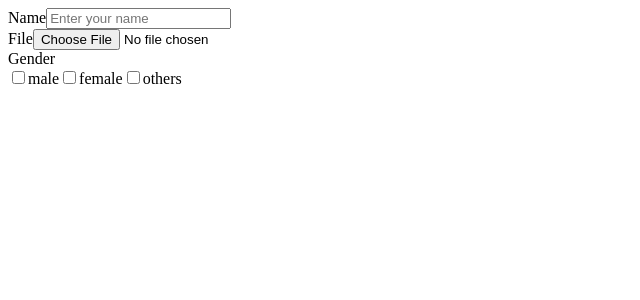
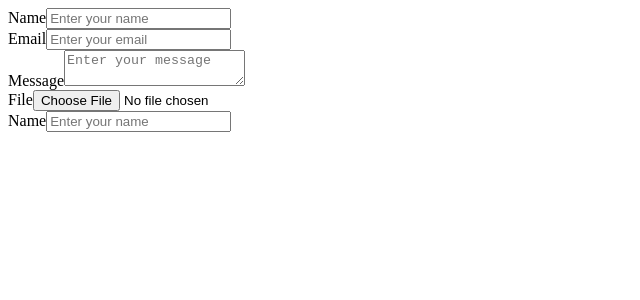
Before and after one commit to aayushgelal/dynamic_form_, a React (Vite) app: page / in a window 1280 px wide. Shown: the top 300 px of the page, without its empty margins (0-640 px from the left). Built offline with nearby package versions, Linux system fonts and the light colour scheme.

Commit message:
change in approach

```diff
--- a/src/App.tsx
+++ b/src/App.tsx
@@ -30,16 +30,14 @@ export default function App() {
 
   return (
     <main>
-      <FormField id="name" />
-      <FormField id="file" />
-      <FormField id="checkbox" options={["male", "female", "others"]} />
-      {/* <DynamicForm
-        formType={currentFormType}
-        formSchema={formSchema}
-        onSubmit={handleFormSubmit}
-      /> */}
-      {/* <InputField id="name" />
-      <InputField id="gender" /> */}
+
+      <DynamicForm formSchema={formSchema["contact"]} />
+      <FormField
+        field={formSchema.contact.fields.find(
+          (field: any) => field.id === "name",
+        )}
+      />
+
     </main>
   );
 }
--- a/src/components/DyanmicForm.tsx
+++ b/src/components/DyanmicForm.tsx
@@ -4,80 +4,16 @@ import { FieldType, FormType } from "../types/Form";
 import { validateField } from "../validation/validation";
 
 interface DynamicFormProps {
-  formType: FormType;
   formSchema: any;
-  onSubmit: (formData: any) => void;
 }
 
-export const DynamicForm: React.FC<DynamicFormProps> = ({
-  formType,
-  formSchema,
-  onSubmit,
-}) => {
-  const [formData, setFormData] = useState<Record<string, any>>({});
-  const [errors, setErrors] = useState<Record<string, string>>({});
-  const [currentForm, setCurrentForm] = useState<any>(null);
-
-  useEffect(() => {
-    setCurrentForm(formSchema[formType]);
-    setFormData({});
-    setErrors({});
-  }, [formType, formSchema]);
-
-  const validateForm = (): boolean => {
-    const newErrors: Record<string, string> = {};
-    let isValid = true;
-
-    currentForm.fields.forEach((field: FieldType) => {
-      const error = validateField(formData[field.id], field);
-      if (error) {
-        console.log("err");
-        newErrors[field.id] = error;
-        isValid = false;
-      }
-    });
-
-    setErrors(newErrors);
-    return isValid;
-  };
-
-  const handleFieldChange = (fieldId: string, value: any) => {
-    setFormData((prevData) => ({
-      ...prevData,
-      [fieldId]: value,
-    }));
-
-    const field = currentForm.fields.find((f: FieldType) => f.id === fieldId);
-    if (field) {
-      const error = validateField(value, field);
-      setErrors((prevErrors) => ({
-        ...prevErrors,
-        [fieldId]: error || "",
-      }));
-    }
-  };
-
-  const handleSubmit = (e: React.FormEvent) => {
-    e.preventDefault();
-    if (validateForm()) {
-      onSubmit(formData);
-    }
-  };
-
-  if (!currentForm) return null;
-
+export const DynamicForm: React.FC<DynamicFormProps> = ({ formSchema }) => {
+  console.log(formSchema.fields);
   return (
-    <form onSubmit={handleSubmit}>
-      {currentForm.fields.map((field: FieldType) => (
-        <FormField
-          key={field.id}
-          field={field}
-          value={formData[field.id]}
-          error={errors[field.id]}
-          onFieldChange={handleFieldChange}
-        />
+    <form>
+      {formSchema.fields!.map((field: any, index: any) => (
+        <FormField key={index}  field={field} />
       ))}
-      <button type="submit">Submit</button>
     </form>
   );
 };
--- a/src/components/FormField.tsx
+++ b/src/components/FormField.tsx
@@ -1,5 +1,5 @@
 import { useEffect, useState } from "react";
-import { FieldType } from "../types/Form";
+import { FieldType, FormType } from "../types/Form";
 import { CheckboxGroup } from "./InputTypes/CheckBox";
 import { Select } from "./InputTypes/SelectProps";
 import { TextArea } from "./InputTypes/TextArea";
@@ -7,25 +7,12 @@ import { TextInput } from "./InputTypes/TextInput";
 import { validateField } from "../validation/validation";
 import formFields from "../form.json";
 
-export const FormField: React.FC<{ id: string; options?: Array<string> }> = ({
-  id,
-  options,
-}) => {
-  const [field, setField] = useState<FieldType | null>(null);
+export const FormField: React.FC<{
+  options?: Array<string>;
+  field: FieldType;
+}> = ({ options, field }) => {
   const [value, setValue] = useState<string | null>(null);
   const [error, setError] = useState<string | null>(null);
-
-  useEffect(() => {
-    const findFieldById = (id: string) => {
-      const foundField = formFields["contact"].fields.find(
-        (field: FieldType) => field.id === id,
-      );
-      return foundField || null;
-    };
-
-    const fieldData = findFieldById(id);
-    setField(fieldData);
-  }, [id]);
 
   const handleChange = (newValue: any) => {
     if (field) {
@@ -45,7 +32,6 @@ export const FormField: React.FC<{ id: string; options?: Array<string> }> = ({
       setError(validationError);
     }
   };
-
 
   const renderField = () => {
     if (!field) return null;
--- a/src/form.json
+++ b/src/form.json
@@ -57,19 +57,6 @@
         },
         "errorMessages": {
           "required": "File upload is required"
-        }
-      },
-      {
-        "id": "checkbox",
-        "type": "checkbox",
-        "label": "Gender",
-        "required": true,
-        "options": ["Male", "Female", "Other"],
-        "validation": {
-          "required": true
-        },
-        "errorMessages": {
-          "required": "Please select a gender option"
         }
       }
     ],
```
Lines whose indentation alone changed are shown as unchanged.
